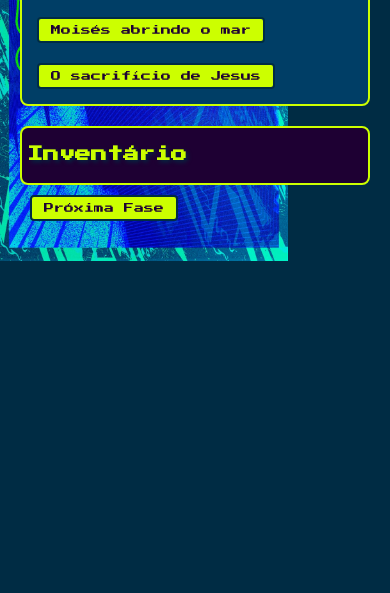
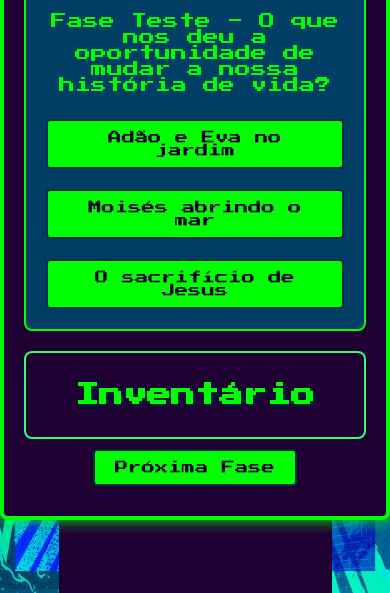
Before and after one commit to theagha/expanda-seu-inventario, a plain HTML site: page index.html in a window 390 px wide. Shown: the part 251-844 px from the top of the page. Drawn offline with Linux system fonts and the light colour scheme.

Commit message:
Add files via upload

```diff
--- a/styles.css
+++ b/styles.css
@@ -1,49 +1,104 @@
-/* Estilos gerais */
+/* Estilo inspirado na imagem fornecida */
 body {
   font-family: 'Press Start 2P', cursive;
   background-color: #002c44; /* Azul escuro */
-  color: #ccff00; /* Verde limão */
+  color: #00FF00; /* Verde neon */
   margin: 0;
   padding: 0;
   display: flex;
   justify-content: center;
   align-items: center;
   height: 100vh;
-    background-image: url('./images/background.jpg');
-    background-repeat: no-repeat;
-    background-size: contain; /* Ajusta a imagem para ser visível */
-    background-position: left center;
-  }
+  font-family: 'Press Start 2P', cursive;
+    margin: 0;
+    padding: 0;
+    display: flex;
+    justify-content: center;
+    align-items: center;
+    height: 100vh;
+    background-color: #1e0033; /* Fundo do jogo */
+    position: relative; /* Necessário para posicionar as laterais */
 
+}
+
+body {
+  font-family: 'Press Start 2P', cursive;
+  margin: 0;
+  padding: 0;
+  display: flex;
+  justify-content: center;
+  align-items: center;
+  height: 100vh;
+  background-color: #1e0033; /* Fundo do jogo */
+  position: relative; /* Necessário para posicionar as laterais */
 }
 
 #game-container {
   text-align: center;
   background-color: #1e0033; /* Roxo profundo */
-  border: 4px solid #ccff00; /* Verde limão */
+  border: 4px solid #00FF00; /* Verde neon */
   border-radius: 8px;
   padding: 20px;
   width: 90%;
   max-width: 600px;
-  box-shadow: 0 0 15px #ccff00;
+  box-shadow: 0 0 15px #32ff72;
+  z-index: 1; /* Garante que o jogo fique acima das laterais */
 }
 
+/* Estilo das laterais */
+.background-side {
+  position: absolute;
+  top: 0;
+  bottom: 0;
+  width: 15%; /* Ajuste conforme necessário */
+  background-image: url('./images/background.jpg'); /* Caminho para a imagem */
+  background-repeat: repeat-y; /* Faz a imagem repetir verticalmente */
+  background-size: cover; /* Cobre toda a largura da lateral */
+  z-index: 0; /* Fica abaixo do conteúdo principal */
+}
+
+/* Ajuste para a esquerda */
+.background-side.left {
+  left: 0;
+  background-position: left center; /* Desloca para a esquerda */
+}
+
+.background-side.right {
+  right: 0;
+  background-position: right center; /* Centralizado para a direita */
+}
+
+
+
+#game-container {
+  text-align: center;
+  background-color: #1e0033; /* Roxo profundo */
+  border: 4px solid #00FF00; /* Verde neon */
+  border-radius: 8px;
+  padding: 20px;
+  width: 90%;
+  max-width: 600px;
+  box-shadow: 0 0 15px #00FF00;
+
+}
+
+
 h1, h2 {
-  color: #ccff00; /* Verde limão */
+  color: #00FF00; /* Verde neon */
   text-shadow: 2px 2px 4px #002c44; /* Sombra azul escura */
 }
 
 #question-container {
   margin: 20px 0;
   background-color: #003e66; /* Azul médio */
-  border: 2px solid #ccff00;
+  border: 2px solid #00FF00;
   border-radius: 8px;
   padding: 10px;
 }
 
 button {
   font-family: 'Press Start 2P', cursive;
-  background-color: #ccff00; /* Verde limão */
+  background-color: #00FF00; /* Verde neon */
   color: #1e0033; /* Roxo profundo */
   border: 2px solid #002c44; /* Azul escuro */
   border-radius: 4px;
@@ -55,13 +110,13 @@ button {
 
 button:hover {
   background-color: #003e66; /* Azul médio */
-  color: #ccff00; /* Verde limão */
+  color: #32ff72; /* Verde neon */
 }
 
 #inventory {
   margin-top: 20px;
   background-color: #1e0033; /* Roxo profundo */
-  border: 2px solid #ccff00;
+  border: 2px solid #32ff72;
   border-radius: 8px;
   padding: 10px;
 }
@@ -72,58 +127,8 @@ button:hover {
 }
 
 #inventory-list li {
-  color: #ccff00; /* Verde limão */
+  color: #32ff72; /* Verde neon */
   text-shadow: 1px 1px 2px #002c44; /* Sombra azul escura */
+
+
 }
-
-/* Estilos para telas menores */
-@media (max-width: 768px) {
-  body {
-    flex-direction: column;
-    height: auto; /* Permitir que o layout cresça em altura */
-    padding: 20px; /* Adicionar espaço ao redor do conteúdo */
-  }
-
-  #game-container {
-    width: 100%; /* Usar toda a largura da tela */
-    max-width: 100%; /* Remover restrição de largura máxima */
-    padding: 10px; /* Reduzir o padding */
-  }
-
-  button {
-    padding: 8px 16px; /* Reduzir tamanho dos botões */
-    font-size: 12px; /* Diminuir o tamanho da fonte */
-  }
-
-  h1, h2 {
-    font-size: 18px; /* Diminuir o tamanho das fontes dos títulos */
-  }
-
-  #question-container {
-    padding: 5px; /* Reduzir padding interno */
-  }
-
-  #inventory {
-    margin-top: 10px; /* Diminuir espaço entre seções */
-    padding: 5px; /* Reduzir padding interno */
-  }
-
-  #inventory-list li {
-    font-size: 14px; /* Ajustar o tamanho do texto */
-  }
-}
-
-@media (max-width: 480px) {
-  button {
-    padding: 6px 12px; /* Ajustar ainda mais os botões */
-    font-size: 10px; /* Diminuir o tamanho da fonte */
-  }
-
-  h1, h2 {
-    font-size: 16px; /* Diminuir tamanho dos títulos */
-  }
-
-  #inventory-list li {
-    font-size: 12px; /* Ajustar o tamanho do texto */
-  }
-}
```
